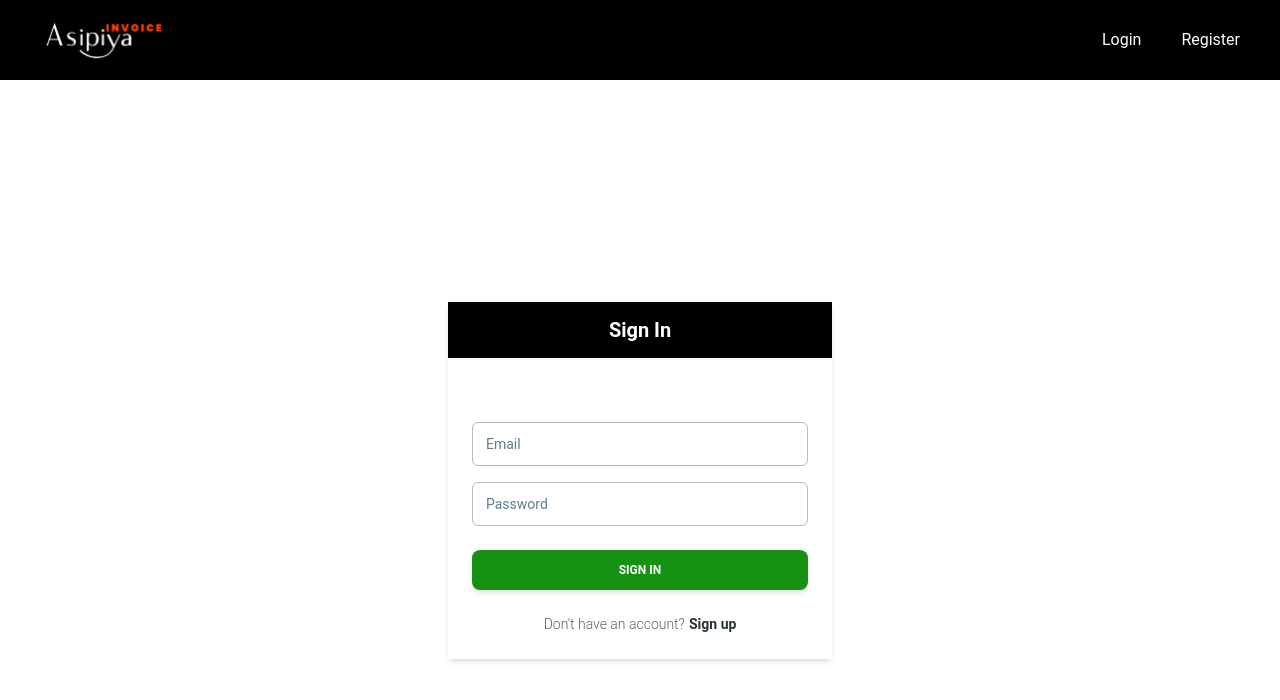
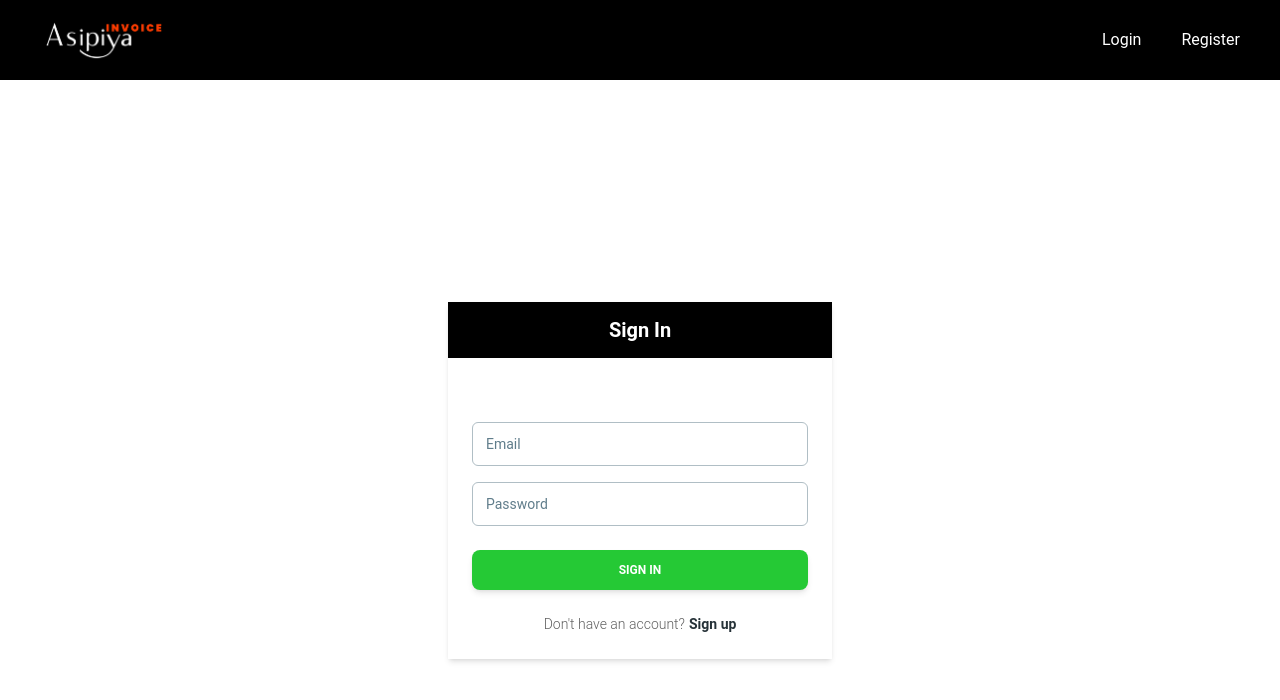
Before and after one commit to Chamaththa123/Finance-Tracker-Frontend, a React (Vite) app: page /login in a window 1280 px wide. Shown: the top 700 px of the page. Built offline with nearby package versions, Linux system fonts and the light colour scheme.

Commit message:
login colors

```diff
--- a/src/pages/Login.jsx
+++ b/src/pages/Login.jsx
@@ -118,7 +118,7 @@ export const Login = () => {
           </CardBody>
           <CardFooter className="pt-0">
             <>
-              <Button type="submit" className="bg-[#179113]" fullWidth>
+              <Button type="submit" className="bg-[#25C935]" fullWidth>
                 Sign In
               </Button>
             </>
--- a/src/pages/SignUp.jsx
+++ b/src/pages/SignUp.jsx
@@ -149,7 +149,7 @@ export const SignUp = () => {
         </CardBody>
 
         <CardFooter className="pt-0">
-          <Button className="bg-[#179113]" fullWidth onClick={handleSubmit}>
+          <Button className="bg-[#25C935]" fullWidth onClick={handleSubmit}>
             Sign Up
           </Button>
 
```
